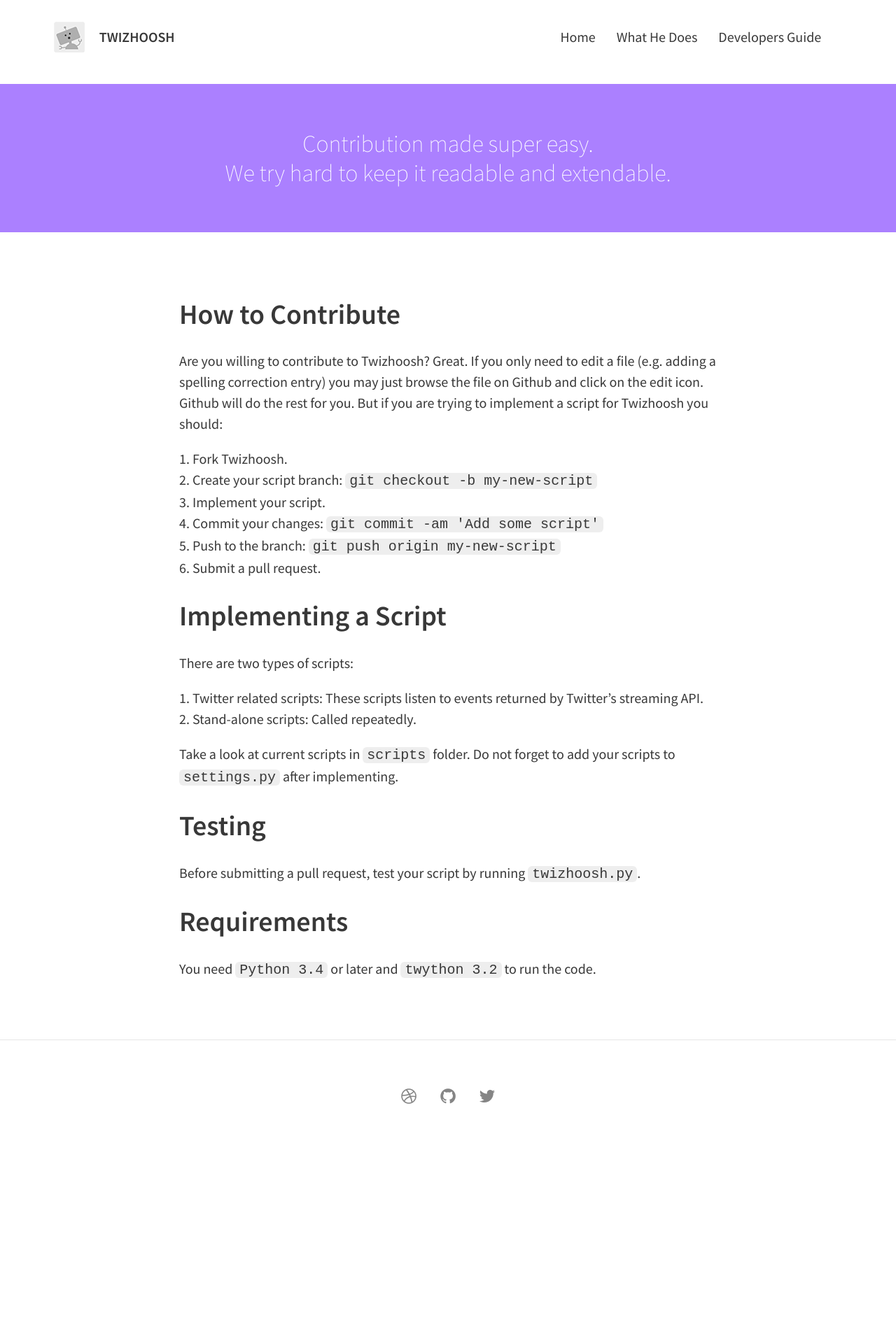
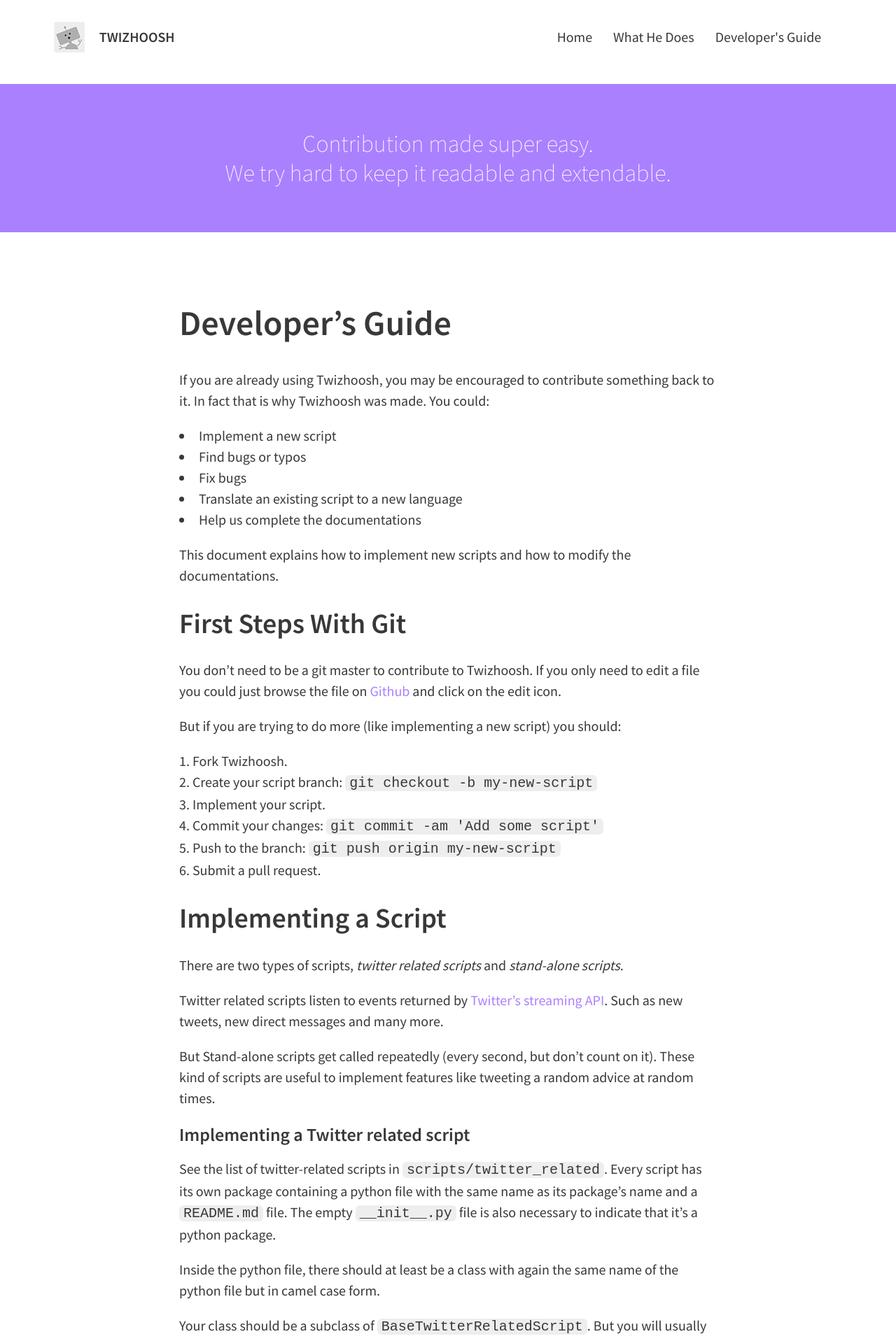
Before and after one commit to Soben713/Twizhoosh, a Jekyll site: the page built from developers.md, in a window 1280 px wide. Shown: the top 1917 px of the page at 70% size. Built offline with Jekyll 4.4.1, drawn with Linux system fonts in a browser that asks for light colours; nearby versions of some CDN libraries; before the commit the page ends 1647 px from its top, so only the background shows below that; some of the changed text lies outside the part shown.

Commit message:
Update developer's guide

```diff
--- a/_includes/header.html
+++ b/_includes/header.html
@@ -29,7 +29,7 @@
                 <a class="page-link" href="{{site.baseurl}}/scripts/">What He Does</a>
             </li>
             <li>
-                <a class="page-link" href="{{site.baseurl}}/developers/">Developers Guide</a>
+                <a class="page-link" href="{{site.baseurl}}/developers/">Developer's Guide</a>
             </li>
 		</ul>
 	</nav>
--- a/_sass/base/_global.scss
+++ b/_sass/base/_global.scss
@@ -34,7 +34,7 @@
   font-size: 2em;
 }
 h3 {
-  font-size: 1.7em;
+  font-size: 1.3em;
 }
 blockquote {
     padding: 1em 1em;
--- a/_sass/layouts/_posts.scss
+++ b/_sass/layouts/_posts.scss
@@ -20,6 +20,7 @@
   h3.title {
     margin: -11px 0 0;
     float: left;
+    font-size: 1.7em;
   }
   a.source {
     float: right;
--- a/developers.md
+++ b/developers.md
@@ -4,11 +4,24 @@
 permalink: /developers/
 ---
 
-## How to Contribute
+# Developer's Guide
+If you are already using Twizhoosh, you may be encouraged to contribute something back to it. In fact that is why
+Twizhoosh was made. You could:
 
-Are you willing to contribute to Twizhoosh? Great. If you only need to edit a file (e.g. adding a spelling
-correction entry) you may just browse the file on Github and click on the edit icon. Github will do the rest
-for you. But if you are trying to implement a script for Twizhoosh you should:
+- Implement a new script
+- Find bugs or typos
+- Fix bugs
+- Translate an existing script to a new language
+- Help us complete the documentations
+
+This document explains how to implement new scripts and how to modify the documentations.
+
+## First Steps With Git
+
+You don't need to be a git master to contribute to Twizhoosh. If you only need to edit a file you could just
+browse the file on [Github](https://github.com/Soben713/Twizhoosh) and click on the edit icon.
+
+But if you are trying to do more (like implementing a new script) you should:
 
 1. Fork Twizhoosh.
 2. Create your script branch: `git checkout -b my-new-script`
@@ -19,13 +32,34 @@
 
 ## Implementing a Script
 
-There are two types of scripts:
+There are two types of scripts, *twitter related scripts* and *stand-alone scripts*.
 
-1. Twitter related scripts: These scripts listen to events returned by Twitter's streaming API.
-2. Stand-alone scripts: Called repeatedly.
+Twitter related scripts listen to events returned by
+[Twitter's streaming API](https://dev.twitter.com/streaming/overview/messages-types).
+Such as new tweets, new direct messages and many more.
 
-Take a look at current scripts in `scripts` folder. Do not forget to add your scripts to `settings.py` after
-implementing.
+But Stand-alone scripts get called repeatedly (every second, but don't count on it). These kind of scripts are useful to
+implement features like tweeting a random advice at random times.
+
+### Implementing a Twitter related script
+
+See the list of twitter-related scripts in `scripts/twitter_related`. Every script has its own package containing a
+python file with the same name as its package's name and a `README.md` file. The empty `__init__.py` file is also necessary
+to indicate that it's a python package.
+
+Inside the python file, there should at least be a class with again the same name of the python file but in camel case form.
+
+Your class should be a subclass of `BaseTwitterRelatedScript`.
+But you will usually extend a sub-class of this class like `BaseTimelineScript` or `BaseDirectMessageScript`
+to implement your script.
+
+Twitter related base classes are written in `core/scripts/twitter_related`.
+
+### Implementing a Stand-alone scripts ###
+
+Structure of stand-alone scripts are very much like twitter-related scripts but they should extend `BaseStandaloneScript`.
+
+Standalone base classes are written in `core/scripts/standalone`.
 
 ## Testing
 Before submitting a pull request, test your script by running `twizhoosh.py`.
```
